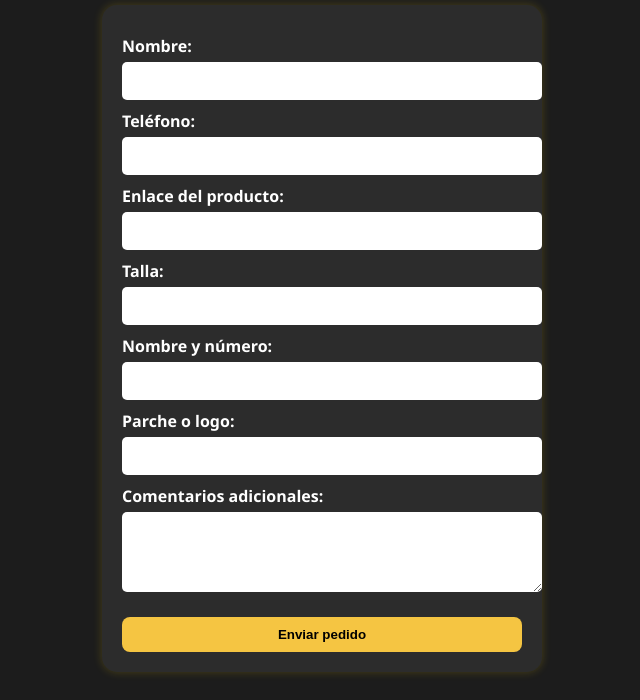
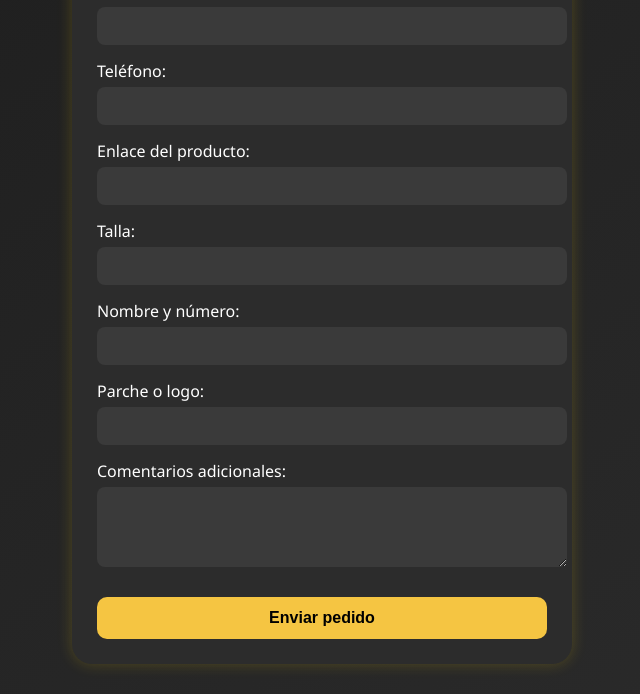
Before and after one commit to LaSamarra/LaSamarra-pedidos, a plain HTML site: page index.html in a window 1280 px wide. Shown: the part 329-1029 px from the top of the page, without its empty margins (318-958 px from the left). Drawn offline with Linux system fonts and the light colour scheme.

Commit message:
Add files via upload

```diff
--- a/index.html
+++ b/index.html
@@ -1,56 +1,68 @@
+
 <!DOCTYPE html>
 <html lang="es">
 <head>
   <meta charset="UTF-8">
   <meta name="viewport" content="width=device-width, initial-scale=1.0">
-  <title>Pedidos - LaSamarra</title>
+  <title>LaSamarra - Pedido</title>
   <style>
     body {
-      background-color: #1c1c1c;
+      margin: 0;
+      padding: 0;
+      background: linear-gradient(145deg, #1c1c1c, #2b2b2b);
+      font-family: 'Segoe UI', sans-serif;
       color: #fff;
-      font-family: 'Segoe UI', sans-serif;
       display: flex;
       flex-direction: column;
       align-items: center;
-      padding: 20px;
+      justify-content: center;
+      min-height: 100vh;
+      text-align: center;
     }
     .logo {
-      max-width: 200px;
-      margin-bottom: 20px;
+      max-width: 180px;
+      margin-top: 20px;
     }
     h1 {
       color: #f5c542;
+      font-size: 1.8em;
+      margin: 20px 0 10px;
     }
     form {
       background: #2c2c2c;
-      padding: 20px;
-      border-radius: 15px;
-      width: 100%;
-      max-width: 400px;
-      box-shadow: 0 0 10px rgba(255, 215, 0, 0.2);
+      padding: 25px;
+      border-radius: 20px;
+      width: 90%;
+      max-width: 450px;
+      box-shadow: 0 0 15px rgba(255, 215, 0, 0.2);
+      margin-bottom: 30px;
     }
     label {
       display: block;
-      margin-top: 10px;
-      font-weight: bold;
+      margin-top: 15px;
+      text-align: left;
     }
     input, textarea {
       width: 100%;
       padding: 10px;
       margin-top: 5px;
-      border-radius: 5px;
+      border-radius: 8px;
       border: none;
       font-size: 1em;
+      background-color: #3a3a3a;
+      color: #fff;
     }
     button {
       background-color: #f5c542;
       border: none;
-      padding: 10px 20px;
-      margin-top: 20px;
-      border-radius: 8px;
+      padding: 12px;
+      margin-top: 25px;
+      border-radius: 10px;
       font-weight: bold;
+      font-size: 1em;
       cursor: pointer;
       width: 100%;
+      transition: background 0.3s ease;
     }
     button:hover {
       background-color: #e0b000;
@@ -59,20 +71,22 @@
 </head>
 <body>
   <img src="logo.png" alt="LaSamarra Logo" class="logo">
-  <h1>Formulario de Pedido</h1>
+  <h1>Estás a un paso de tu Samarra</h1>
   <form action="https://formsubmit.co/LaSamarra@proton.me" method="POST">
     <input type="hidden" name="_captcha" value="false">
+    <input type="hidden" name="_next" value="https://lasamarra.github.io/LaSamarra-pedidos/gracias.html">
+
     <label for="nombre">Nombre:</label>
-    <input type="text" name="nombre" required>
+    <input type="text" name="nombre">
 
     <label for="telefono">Teléfono:</label>
-    <input type="tel" name="telefono" required>
+    <input type="tel" name="telefono">
 
     <label for="producto">Enlace del producto:</label>
-    <input type="url" name="producto" required>
+    <input type="url" name="producto">
 
     <label for="talla">Talla:</label>
-    <input type="text" name="talla" required>
+    <input type="text" name="talla">
 
     <label for="nombreNumero">Nombre y número:</label>
     <input type="text" name="nombreNumero">
```
Also changed, not shown: gracias.html (added, +28 -0 lines).
